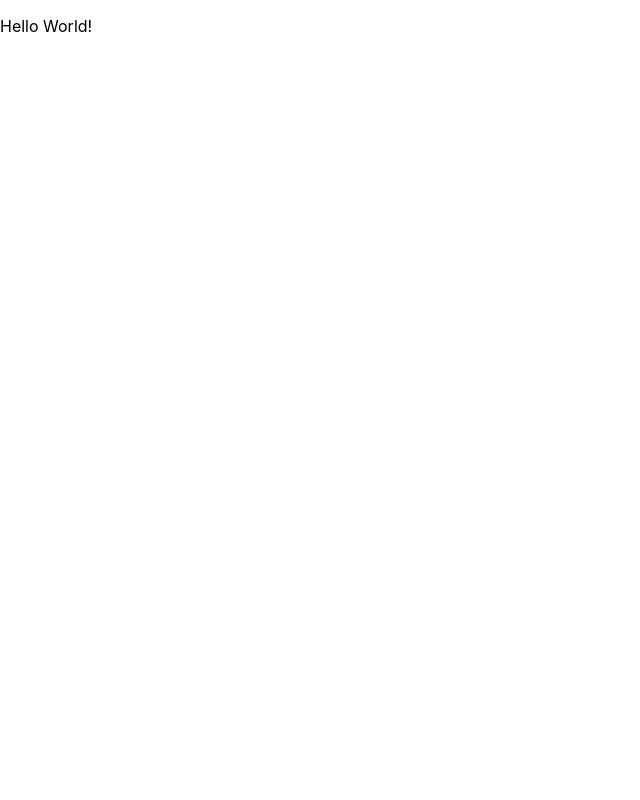
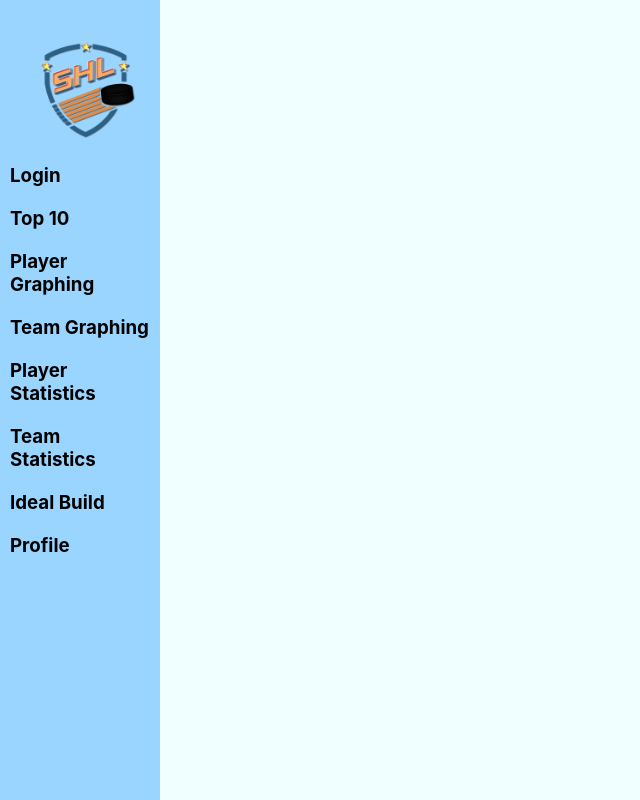
Before and after one commit to davism2/cis371SHLProject, a React (Vite) app in the folder shlprojectapp/: page / in a window 1280 px wide. Shown: the whole page, without its empty margins (0-640 px from the left). Built offline with nearby package versions, Linux system fonts and the light colour scheme.

Commit message:
Logo, basic sidebar

```diff
--- a/shlprojectapp/src/App.css
+++ b/shlprojectapp/src/App.css
@@ -1,42 +1,32 @@
-.App {
-  text-align: center;
+* {
+  margin: 0;
+  padding: 0;
+  box-sizing: border-box;
+  text-decoration: none;
 }
 
-.App-logo {
-  height: 40vmin;
+body {
+  background-color: azure;
+}
+
+.logo {
+  height: 120px;
   pointer-events: none;
 }
 
-@media (prefers-reduced-motion: no-preference) {
-  .App-logo {
-    animation: App-logo-spin infinite 20s linear;
-  }
+.wrapper {
+  display: flex;
+  position: relative;
+}
+.wrapper .sidebar {
+  width: 160px;
+  height: 100%;
+  padding: 30px 0px;
+  background-color: rgb(154, 213, 255);
+  position: fixed;
 }
 
-.App-header {
-  background-color: #282c34;
-  min-height: 100vh;
-  display: flex;
-  flex-direction: column;
-  align-items: center;
-  justify-content: center;
-  font-size: calc(10px + 2vmin);
-  color: white;
+.wrapper .sidebar h3 {
+  text-align: left;
+  padding: 10px;
 }
-
-.App-link {
-  color: #61dafb;
-}
-
-@keyframes App-logo-spin {
-  from {
-    transform: rotate(0deg);
-  }
-  to {
-    transform: rotate(360deg);
-  }
-}
-
-button {
-  font-size: calc(10px + 2vmin);
-}
--- a/shlprojectapp/src/App.tsx
+++ b/shlprojectapp/src/App.tsx
@@ -1,13 +1,28 @@
-import { useState } from 'react'
-import logo from './logo.svg'
-import './App.css'
+import { useState } from "react";
+import logo from "./shlLogo.png";
+import "./App.css";
 
 function App() {
-  const [count, setCount] = useState(0)
+  const [count, setCount] = useState(0);
 
   return (
-    <p> Hello World!</p>
-  )
+    <>
+      <div className="wrapper">
+        <div className="sidebar">
+          <img src={logo} className="logo" alt="Test logo" />
+          <h3> Login</h3>
+          <h3> Top 10</h3>
+          <h3> Player Graphing</h3>
+          <h3> Team Graphing</h3>
+          <h3> Player Statistics</h3>
+          <h3> Team Statistics</h3>
+          <h3> Ideal Build</h3>
+          <h3> Profile</h3>
+        </div>
+      </div>
+      <body>Hello World!</body>
+    </>
+  );
 }
 
-export default App
+export default App;
```
Also changed, not shown: shlprojectapp/src/shlLogo.png (added).
